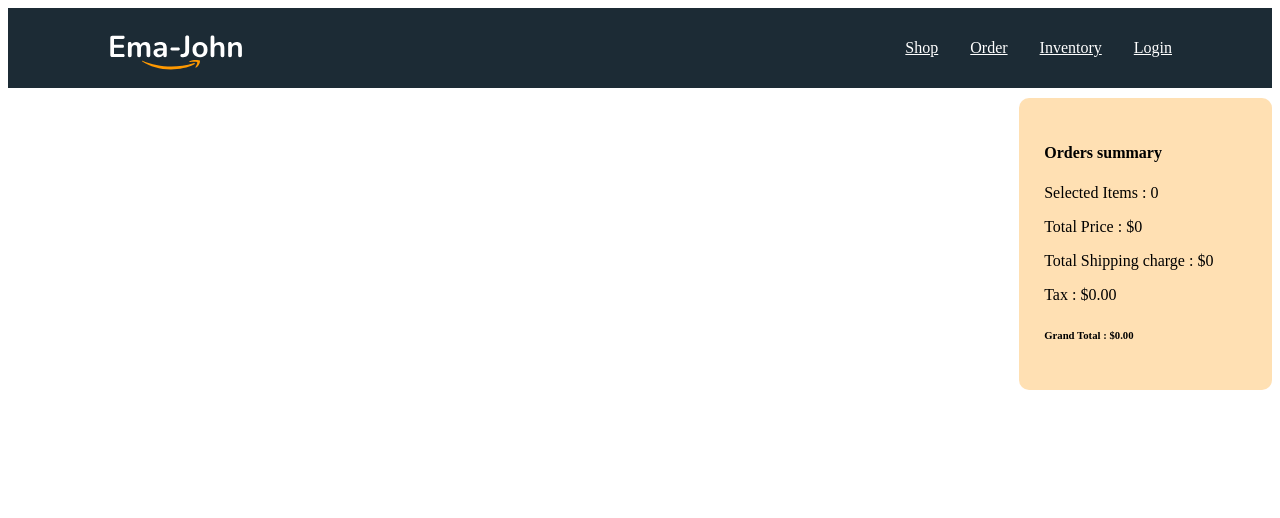
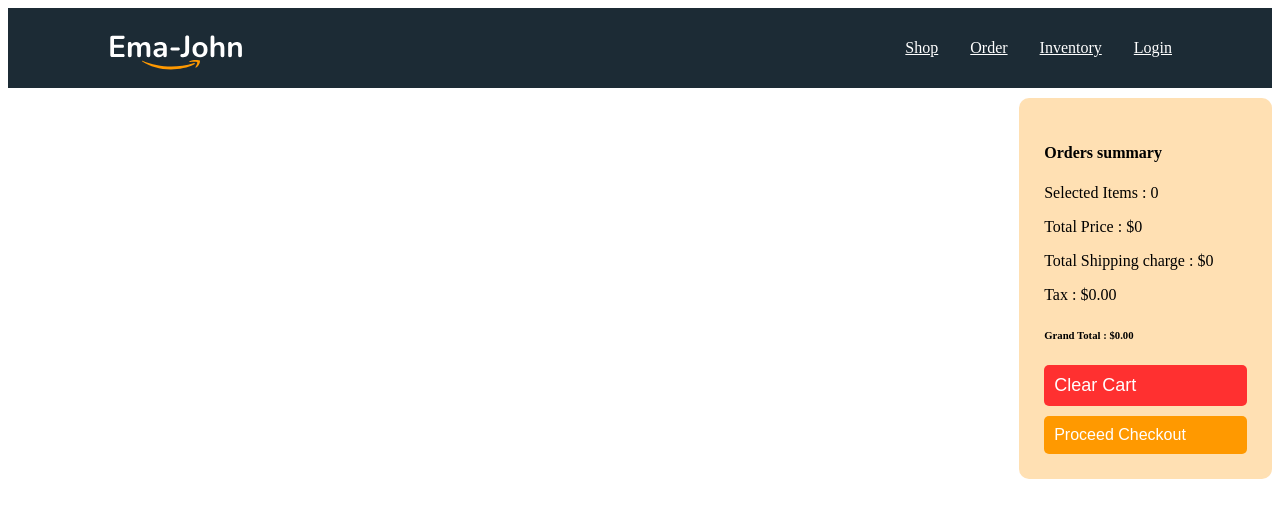
Before and after one commit to zulfikar2022/ema-john-simple, a React (Vite) app: page /orders in a window 1280 px wide. Shown: the top 518 px of the page. Built offline with nearby package versions, Linux system fonts and the light colour scheme; a web font is replaced by a local one.

Commit message:
module 55 done

```diff
--- a/src/components/Cart/Cart.css
+++ b/src/components/Cart/Cart.css
@@ -7,3 +7,28 @@
     top: 10px;
     border-radius: 10px;
 }
+.clear-cart{
+    background-color: #FF3030;
+    border: 0px;
+    color: white;
+    padding: 10px;
+    width: 100%;
+    border-radius: 5px;
+    text-align: left;
+    font-size: large;
+
+}
+.clear-cart:hover{
+    cursor: pointer;
+}
+.children{
+    /* background-color:#FF9900 ;
+    border: 0px;
+    color: white;
+    padding: 10px;
+    width: 100%;
+    border-radius: 5px;
+    text-align: left;
+    font-size: medium; */
+    /* width: 100%; */
+}
--- a/src/components/Cart/Cart.jsx
+++ b/src/components/Cart/Cart.jsx
@@ -1,12 +1,12 @@
-import React, { useEffect, useState } from "react";
+// import React, { useEffect, useState } from "react";
 import "./Cart.css";
-import { getShoppingCart } from "../../utilities/fakedb";
+// import { getShoppingCart } from "../../utilities/fakedb";
 
 
-const Cart = (props) => {
+const Cart = ({cart,handleClearCart,children}) => {
 
-  const { cart } = props;
-  console.log(cart);
+  // const { cart } = props;
+  // const handleClearCart = props.handleClearCart;
 
   let total = 0,totalShipping = 0,quantity = 0;
   for (const product of cart) {
@@ -26,6 +26,8 @@ const Cart = (props) => {
       <p>Total Shipping charge : ${totalShipping}</p>
       <p>Tax : ${tax.toFixed(2)}</p>
       <h6>Grand Total : ${grandTotal.toFixed(2)}</h6>
+      <button onClick={handleClearCart} className="clear-cart">Clear Cart</button>
+      <div className="children">{children}</div>
     </div>
   );
 };
--- /dev/null
+++ b/src/components/Checkout/Checkout.jsx
@@ -0,0 +1,11 @@
+import React from 'react';
+
+const Checkout = () => {
+    return (
+        <div>
+                <h1>This is the checkout page</h1>
+        </div>
+    );
+};
+
+export default Checkout;
--- a/src/components/Orders/Orders.css
+++ b/src/components/Orders/Orders.css
@@ -5,3 +5,17 @@
     margin-right: auto;
     /* margin-top: 100px; */
 }
+.proceed-checkout{
+    background-color:#FF9900 ;
+    border: 0px;
+    color: white;
+    padding: 10px;
+    width: 100%;
+    border-radius: 5px;
+    text-align: left;
+    font-size: medium;
+    margin-top: 10px;
+}
+.proceed-checkout:hover{
+    cursor: pointer;
+}
--- a/src/components/Orders/Orders.jsx
+++ b/src/components/Orders/Orders.jsx
@@ -3,7 +3,9 @@ import './Orders.css';
 import Cart from '../Cart/Cart';
 import { useLoaderData, useSearchParams } from 'react-router-dom';
 import ReviewItem from '../ReviewItem/ReviewItem';
-import { removeFromDb } from '../../utilities/fakedb';
+import { deleteShoppingCart, removeFromDb } from '../../utilities/fakedb';
+import { Link } from 'react-router-dom';
+
 
 const Orders = () => {
     const savedCart = useLoaderData();
@@ -14,6 +16,10 @@ const Orders = () => {
         const remaining = cart.filter(c => c.id!== id);
         removeFromDb(id);
         setCart(remaining);
+    }
+    const handleClearCart = () => {
+        setCart([]);
+        deleteShoppingCart();
     }
 
     return (
@@ -30,7 +36,14 @@ const Orders = () => {
             </div>
 
             <div className='cart-container'>
-                <Cart cart = {cart}></Cart>
+                <Cart
+                 cart = {cart}
+                 handleClearCart = {handleClearCart}
+                 >
+                    <Link to={'/checkout'}>
+                        <button className='proceed-checkout'>Proceed Checkout</button>
+                    </Link>
+                 </Cart>
             </div>
         </div>
     );
--- a/src/components/Shop/Shop.css
+++ b/src/components/Shop/Shop.css
@@ -12,3 +12,17 @@
 .cart-container{
     /* position: sticky; */
 }
+.review-order{
+    background-color:#FF9900 ;
+    border: 0px;
+    color: white;
+    padding: 10px;
+    width: 100%;
+    border-radius: 5px;
+    text-align: left;
+    font-size: medium;
+    margin-top: 10px;
+}
+.review-order:hover {
+    cursor: pointer;
+}
--- a/src/components/Shop/Shop.jsx
+++ b/src/components/Shop/Shop.jsx
@@ -1,5 +1,7 @@
 import React, { useEffect, useState } from "react";
-import { addToDb, getShoppingCart } from "../../utilities/fakedb";
+import { addToDb, deleteShoppingCart, getShoppingCart } from "../../utilities/fakedb";
+import { Link } from 'react-router-dom';
+
 import Cart from "../Cart/Cart";
 import Product from "../Product/Product";
 import "./Shop.css";
@@ -48,7 +50,10 @@ const Shop = () => {
     setCart(newCart);
     addToDb(product.id);
   };
-  console.log(cart)
+  const handleClearCart = () => {
+    setCart([]);
+    deleteShoppingCart();
+}
 
   return (
     <div>
@@ -64,7 +69,14 @@ const Shop = () => {
         </div>
 
         <div className="cart-container">
-          <Cart cart={cart}></Cart>
+          <Cart
+           cart={cart}
+           handleClearCart={handleClearCart}
+           >
+            <Link to="/orders">
+              <button className="review-order">Review Order</button>
+            </Link>
+           </Cart>
         </div>
       </div>
     </div>
--- a/src/main.jsx
+++ b/src/main.jsx
@@ -11,6 +11,7 @@ import Orders from './components/Orders/Orders';
 import Inventory from './components/Inventory/Inventory';
 import Login from './components/Login/Login';
 import cartProductsLoader from "./loaders/cartProductsLoader";
+import Checkout from "./components/Checkout/Checkout";
 
 const router = createBrowserRouter([
   {
@@ -33,6 +34,10 @@ const router = createBrowserRouter([
       {
         path:'login',
         element:<Login></Login>
+      },
+      {
+        path:'checkout',
+        element:<Checkout></Checkout>
       }
     ]
   }
```
